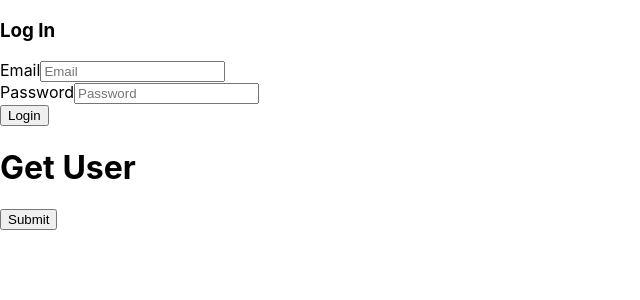
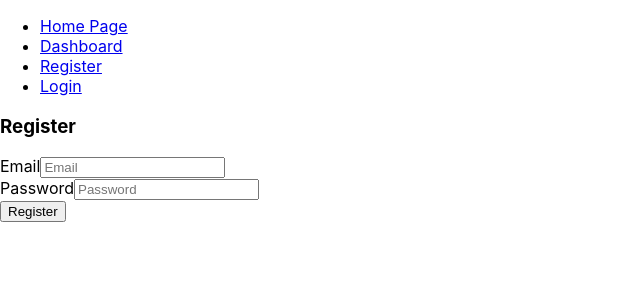
Before and after one commit to lynnter/inventory, a React (Create React App) app: page /registration in a window 1280 px wide. Shown: the top 300 px of the page, without its empty margins (0-640 px from the left). Built offline with nearby package versions, Linux system fonts and the light colour scheme.

Commit message:
Found registration page

```diff
--- a/src/App.css
+++ b/src/App.css
@@ -58,3 +58,19 @@ body, html, #root, .app, .container {
     background: #fff;
     cursor: pointer;
    }
+
+   nav {
+     display: flex;
+     justify-content: space-around;
+     align-items: center;
+     min-height: 10vh;
+     background: #565656;
+     color: white;
+   }
+
+   .nav-links{
+     width: 50%;
+     display: flex;
+     justify-content: space-around;
+     list-style: none;
+   }
--- a/src/components/App.js
+++ b/src/components/App.js
@@ -1,27 +1,16 @@
-import React, { useState } from 'react';
-import { BrowserRouter as Router, Link, Route } from 'react-router-dom';
+import React from 'react';
+import { BrowserRouter as Router, Link, Route, Switch } from 'react-router-dom';
 import PrivateRoute from '../PrivateRoute';
 import Home from './Home';
 import Dashboard from './Dashboard';
+import Registration from './auth/Registration';
 import Login from './auth/Login';
-import { AuthContext } from './auth/auth';
 
 function App(props) {
-  const [authTokens, setAuthTokens] = useState();
-
-  const setTokens = (data) => {
-    localStorage.setItem('tokens', JSON.stringify(data));
-    setAuthTokens(data);
-  };
-
-  if (!authTokens) {
-    return <Login setAuthToken={setAuthTokens} />;
-  }
-
   return (
-    <AuthContext.Provider value={{ authTokens, setAuthTokens: setTokens }}>
-      <Router>
-        <div>
+    <Router>
+      <div>
+        <nav>
           <ul>
             <li>
               <Link to="/">Home Page</Link>
@@ -29,13 +18,22 @@ function App(props) {
             <li>
               <Link to="/dashboard">Dashboard</Link>
             </li>
+            <li>
+              <Link to="/registration">Register</Link>
+            </li>
+            <li>
+              <Link to="/login">Login</Link>
+            </li>
           </ul>
+        </nav>
+        <Switch>
           <Route exact path="/" component={Home} />
           <Route path="/login" component={Login} />
+          <Route path="/registration" component={Registration} />
           <PrivateRoute path="/dashboard" component={Dashboard} />
-        </div>
-      </Router>
-    </AuthContext.Provider>
+        </Switch>
+      </div>
+    </Router>
   );
 }
 
--- a/src/components/auth/Login.js
+++ b/src/components/auth/Login.js
@@ -1,6 +1,6 @@
 import React, { useState } from 'react';
 import axios from 'axios';
-// import { Link } from 'react-router-dom';
+import { Link } from 'react-router-dom';
 
 function Login() {
   const [loginEmail, setLoginEmail] = useState('');
@@ -53,6 +53,8 @@ function Login() {
         Login
       </button>
 
+      <Link to="/registration">Don't have an account?</Link>
+
       <div>
         <h1>Get User</h1>
         <button onClick={getUser}>Submit</button>
--- a/src/components/auth/Registration.js
+++ b/src/components/auth/Registration.js
@@ -1,4 +1,5 @@
-import React, { Component } from 'react';
+import React, { useState } from 'react';
+import axios from 'axios';
 
 function Registration() {
   const [registerEmail, setRegisterEmail] = useState('');
@@ -12,9 +13,10 @@ function Registration() {
         password: registerPassword,
       },
       withCredentials: true,
-      url: 'http://localhost:4000/register',
+      url: 'http://localhost:4000/registration',
     }).then((res) => console.log(res));
   };
+
   return (
     <>
       <h3>Register</h3>
```
Also changed, not shown: server.js (+8 -21 lines), 1 other file (tests, documents, lock files or other folders).
